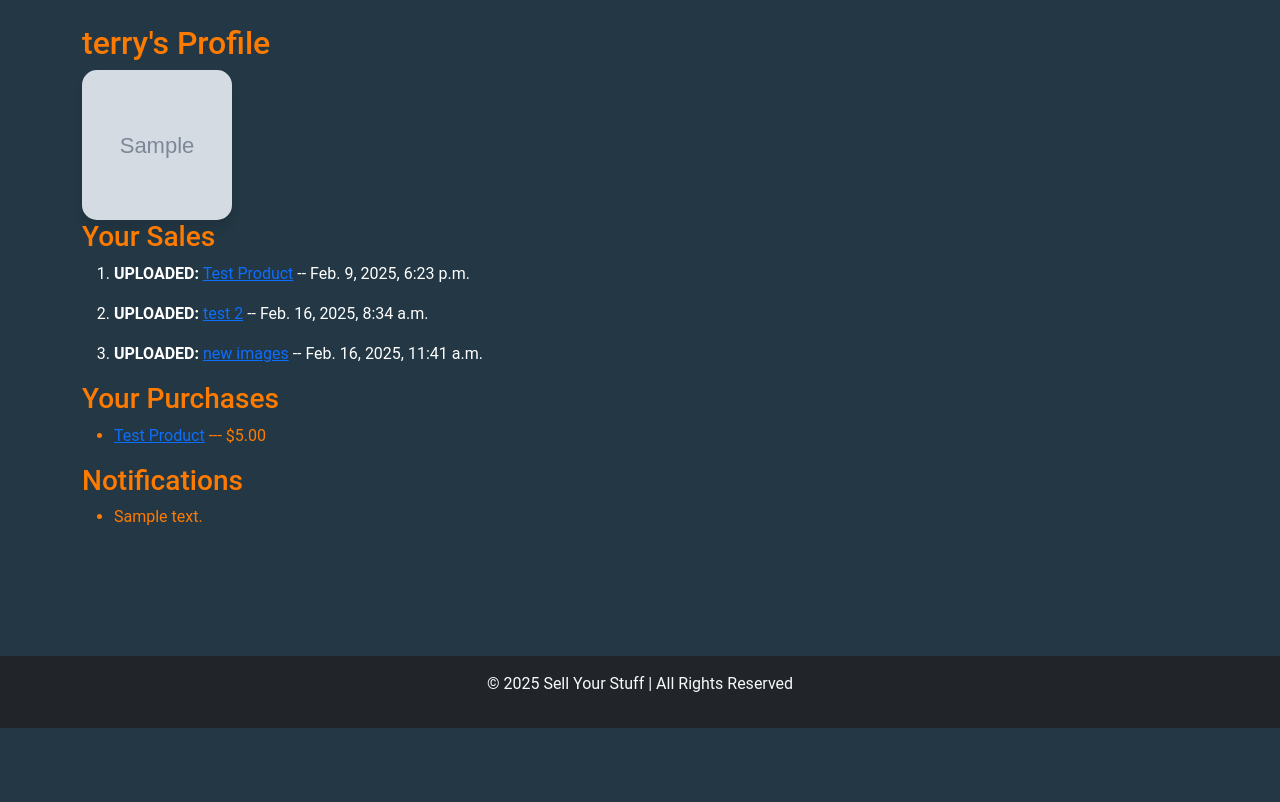
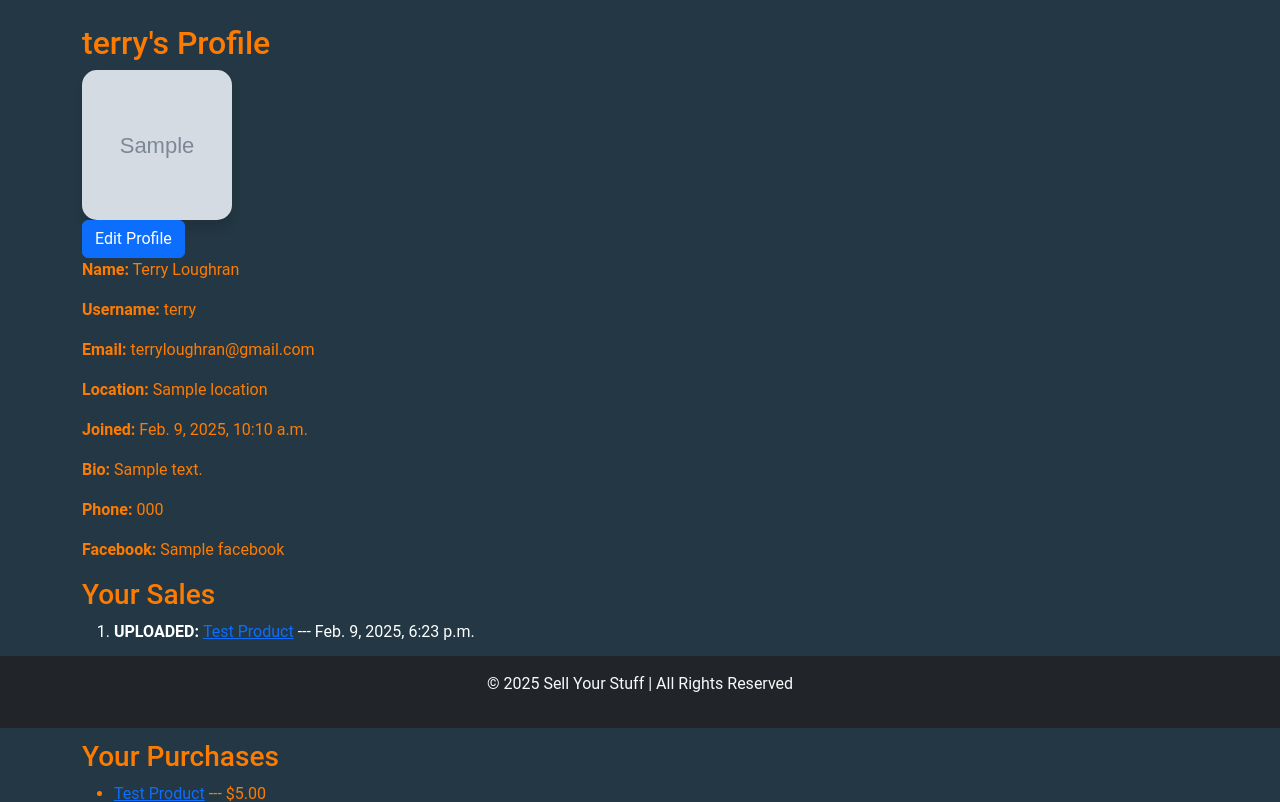
Before and after one commit to TerryLoc/sell_ur_stuff, a Django app: template profiles/templates/profiles/profile.html in a window 1280 px wide. Shown: the part 72-874 px from the top of the page. Before the commit the page ends 800 px from the top, so only its background shows below. Run offline with Django 5.2, Linux system fonts and the light colour scheme; a user stored in the database is signed in; data comes from the database, SQL or seed files in the repository; tables that the repository leaves empty hold one stand-in row (values such as "Sample post"); the template is opened without the code that fills it: values that come from a table or form of the project are taken from there, most other values are stand-ins (such as "Sample title", 1, 10 or a date in 2020); grey boxes marked "Sample" are stand-in pictures.

Commit message:
Feat: add user profile details

```diff
--- a/profiles/templates/profiles/profile.html
+++ b/profiles/templates/profiles/profile.html
@@ -9,10 +9,23 @@
 {% else %}
     <img src="/media/profile_pics/default.jpg" alt="Default Profile Picture" class="default-profile-picture" height="" width="">
 {% endif %}
+<br>
+{% if user == request.user %}
+    <a href="{% url 'edit_profile' %}" class="btn btn-primary">Edit Profile</a>
+{% endif %}
+<p><strong>Name:</strong> {{ user.first_name }} {{ user.last_name }}</p>
+<p><strong>Username:</strong> {{ user.username }}</p>
+<p><strong>Email:</strong> {{ user.email }}</p>
+<p><strong>Location:</strong> {{ profile.location }}</p>
+<p><strong>Joined:</strong> {{ user.date_joined }}</p>
+<p><strong>Bio:</strong> {{ profile.bio }}</p>
+<p><strong>Phone:</strong> {{ profile.phone }}</p>
+<p><strong>Facebook:</strong> {{ profile.facebook }}</p>
+
 <h3>Your Sales</h3>
 <Ol>
     {% for sale in sales %}
-    <li class="text-white"><p><strong>UPLOADED:</strong> <a href="{% url 'sale_detail' sale.id %}">{{ sale.title }}</a> -- {{ sale.created_at }} </p>
+    <li class="text-white"><p><strong>UPLOADED: </strong> <a href="{% url 'sale_detail' sale.id %}">{{ sale.title }}</a> --- {{ sale.created_at }} </p>
 
     </li>
 {% endfor %}
```
